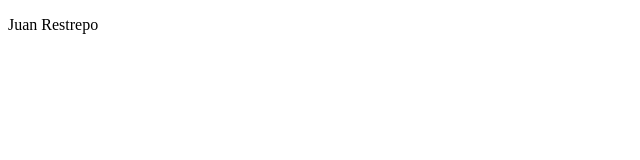
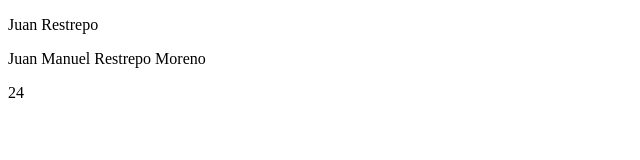
Before and after one commit to juanrex04/codes_24-25, a plain HTML site: page 7/html_js.html in a window 1280 px wide. Shown: the whole page, without its empty margins (0-640 px from the left). Drawn offline with Linux system fonts and the light colour scheme.

Commit message:
explaning how change values

```diff
--- a/7/html_js.html
+++ b/7/html_js.html
@@ -7,6 +7,8 @@
 </head>
 <body>
     <p id="demo">Pepito</p>
+    <p id="name"></p>
+    <p id="age"></p>
 
     <script>
         document.getElementById("demo").innerHTML = "Juan Restrepo"
@@ -15,6 +17,24 @@
         alert("Juan Manuel")
         //using the console.log()
         console.log("Hello from console!")
+
+        //creating statements
+        let name = "Juan"
+        var lastName = "Restrepo"
+        const age = "24"
+        let number_1,number_2,result
+
+        number_1 = 10
+        number_2 = 20
+        result = number_1 + number_2
+
+
+        name  = "Juan Manuel"
+        lastName = "Restrepo Moreno"
+        //age = 25
+
+        document.getElementById("name").innerHTML = name + " " +lastName
+        document.getElementById("age").innerHTML = age
     </script>
 </body>
 </html>
```
Also changed, not shown: 1 other file.
